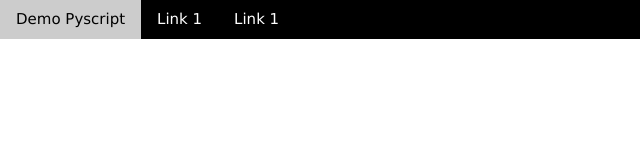
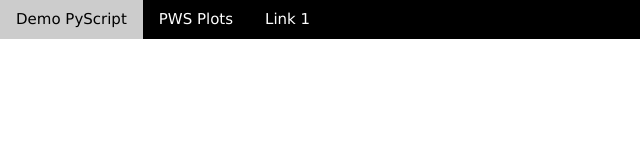
Before and after one commit to cturnbull23/site, a plain HTML site: page index.html in a window 1280 px wide. Shown: the full height of the page, 0-640 px from the left. Drawn offline with nearby package versions, Linux system fonts and the light colour scheme.

Commit message:
Update index.html

```diff
--- a/index.html
+++ b/index.html
@@ -4,14 +4,14 @@
     <meta charset="UTF-8">
     <meta name="viewport"content="width=device-width, initial-scale=1.0">
     <link rel="stylesheet" href="https://www.w3schools.com/w3css/4/w3.css">
-    <title>Pyscript Projects</title>
+    <title>PyScript Projects</title>
   </head>
 
   <body>
     <div container="w3-container">
       <div class="w3-bar w3-black">
-        <a href="https://cturnbull23.github.io/website/test.html" class="w3-bar-item w3-button w3-mobile">Demo Pyscript</a>
-       <a href="#" class="w3-bar-item w3-button w3-mobile">Link 1</a>
+        <a href="https://cturnbull23.github.io/site/test.html" class="w3-bar-item w3-button w3-mobile">Demo PyScript</a>
+        <a href="https://cturnbull23.github.io/site/pwsplots.html" class="w3-bar-item w3-button w3-mobile">PWS Plots</a>
         <a href="#" class="w3-bar-item w3-button w3-mobile">Link 1</a>
       </div>
     </div>
```
